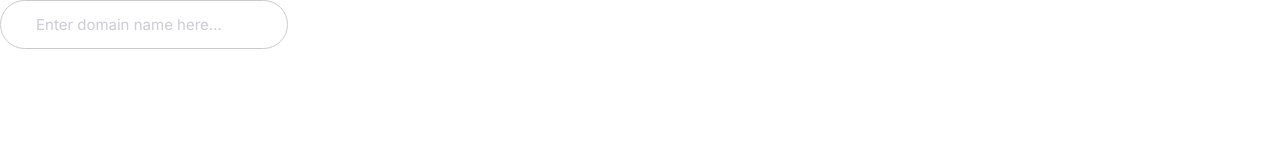
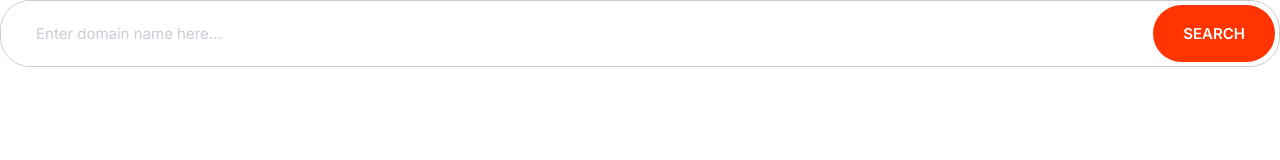
Before and after one commit to yoinspiration/mymoshify, a plain HTML site: page index.html in a window 1280 px wide. Drawn offline with Linux system fonts and the light colour scheme.

Commit message:
Build the input-group component

```diff
--- a/css/styles.css
+++ b/css/styles.css
@@ -3,9 +3,12 @@
 :root {
   --color-accent: #ff3400;
   --color-body: #918ca4;
+  --color-border: #ccc;
   --color-headings: #1b0760;
   --color-primary: #2584ff;
   --color-secondary: #00d9ff;
+
+  --border-radius: 30px;
 }
 
 *,
@@ -243,8 +246,8 @@ a {
 
 /* Inputs */
 .input {
-  border-radius: 30px;
-  border: 1px solid #ccc;
+  border-radius: var(--border-radius);
+  border: 1px solid var(--color-border);
   color: var(--color-headings);
   font-size: 2rem;
   outline: 0;
@@ -260,3 +263,18 @@ a {
     font-size: 1.5rem;
   }
 }
+
+.input-group {
+  border: 1px solid var(--color-border);
+  border-radius: var(--border-radius);
+  display: flex;
+}
+
+.input-group .input {
+  border: 0;
+  flex-grow: 1;
+}
+
+.input-group .btn {
+  margin: 4px;
+}
--- a/index.html
+++ b/index.html
@@ -13,6 +13,13 @@
     <link rel="stylesheet" href="css/styles.css" />
   </head>
   <body>
-    <input class="input" type="text" placeholder="Enter domain name here..." />
+    <div class="input-group">
+      <input
+        class="input"
+        type="text"
+        placeholder="Enter domain name here..."
+      />
+      <button class="btn btn--accent">Search</button>
+    </div>
   </body>
 </html>
```
Also changed, not shown: components/input-group.html (added, +8 -0 lines).
